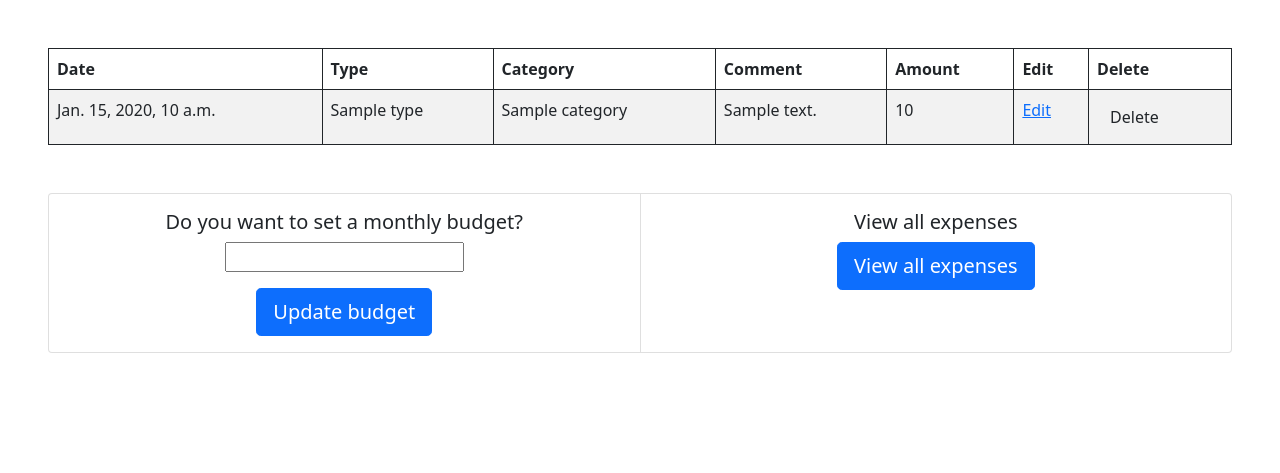
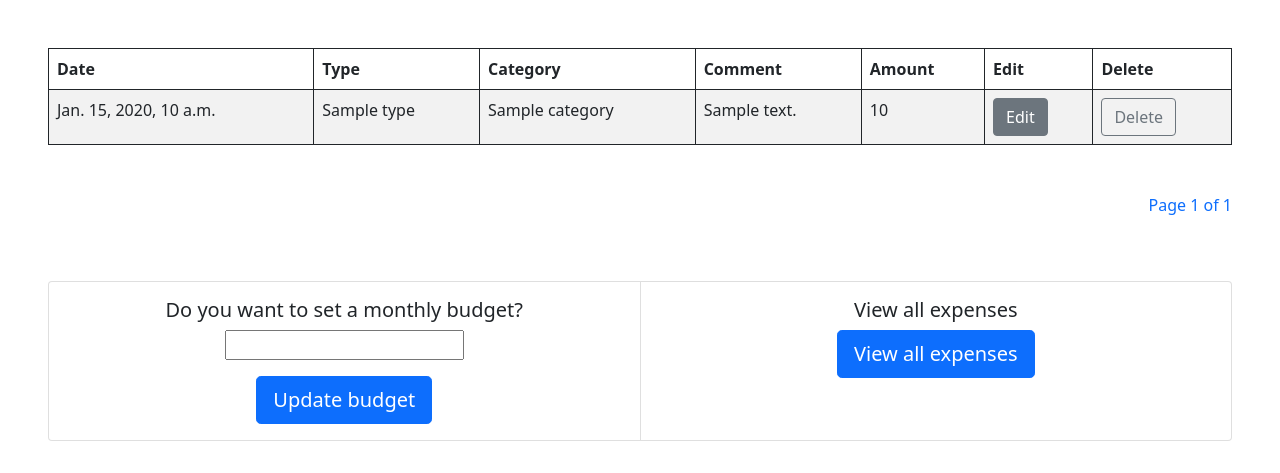
Before and after one commit to AkShAtHaA-L/Python-Expense-Tracker, a Django app: template transactions/templates/transactions/index.html in a window 1280 px wide. Shown: the part 72-545 px from the top of the page. Run offline with Django 4.2, Linux system fonts and the light colour scheme; the template is opened without the code that fills it: most values are stand-ins (such as "Sample title", 1, 10 or a date in 2020).

Commit message:
add paginators

```diff
--- a/transactions/templates/transactions/edit.html
+++ b/transactions/templates/transactions/edit.html
@@ -14,7 +14,7 @@ New Transaction
                     <div class="card-body p-md-5">
                         <div class="row justify-content-center">
                             <div class="col-md-10 col-lg-6 col-xl-5 order-2 order-lg-1">
-                                <p class="text-center h1 fw-bold mb-5 mx-1 mx-md-4 mt-4">New Transaction</p>
+                                <p class="text-center h1 fw-bold mb-5 mx-1 mx-md-4 mt-4">Edit Transaction</p>
                                 {% for message in messages %}
                                     <h6 class="text-warning">{{ message }}</h6>
                                 {% endfor %}
--- a/transactions/templates/transactions/index.html
+++ b/transactions/templates/transactions/index.html
@@ -28,15 +28,32 @@ User dashboard
                 <td>{{ transaction.category }}</td>
                 <td>{{ transaction.comment }}</td>
                 <td>{{ transaction.amount }}</td>
-                <td><a href="{% url 'edit' transaction.id %}">Edit</a></td>
+                <td><a href="{% url 'edit' transaction.id %}"><button class="btn btn-secondary" value="{%url 'edit' transaction.id %}">Edit</button></a></td>
                 <form method="POST" action="delete/{{transaction.id}}">
                   {% csrf_token %}
-                  <td><button type="submit" class="btn" name="delete_id">Delete</button></td>
+                  <td><button type="submit" class="btn btn-outline-secondary" name="delete_id">Delete</button></td>
                 </form>
             </tr>
             {% endfor %}
         </tbody>
     </table>
+</div>
+<div class="pagination justify-content-end m-5">
+  <span class="step-links">
+      {% if last_week_data.has_previous %}
+          <a href="?page=1"><button class="btn page-change-btn btn-outline-primary">First</button></a>
+          <a href="?page={{last_week_data.previous_page_number}}"><button class="btn page-change-btn btn-outline-secondary">Previous</button></a>
+      {% endif %}
+
+      <span class="current">
+          <p class="text-primary">Page {{ last_week_data.number }} of {{ last_week_data.paginator.num_pages }}</p>
+      </span>
+
+      {% if last_week_data.has_next %}
+          <a href="?page={{last_week_data.next_page_number}}"><button class="btn page-change-btn btn-outline-primary">Next</button></a>
+          <a href="?page={{last_week_data.paginator.num_pages}}"><button class="btn page-change-btn btn-outline-secondary">Last</button></a>
+      {% endif %}
+  </span>
 </div>
 {% else %}
 <h5 class="text-center">No Transaction yet!</h5>
```
Also changed, not shown: transactions/views.py (+7 -0 lines).
